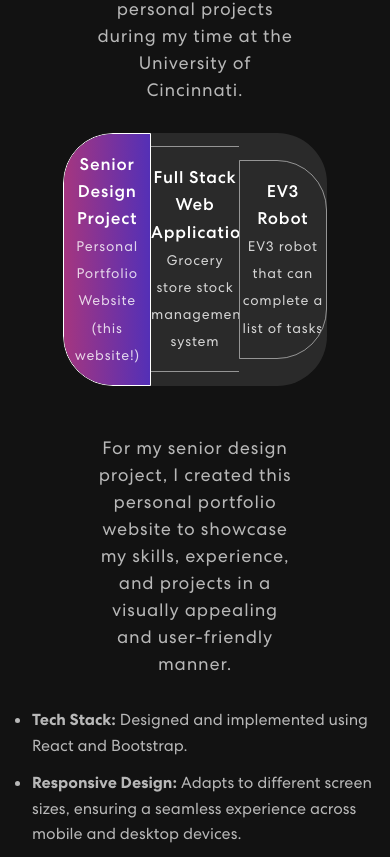
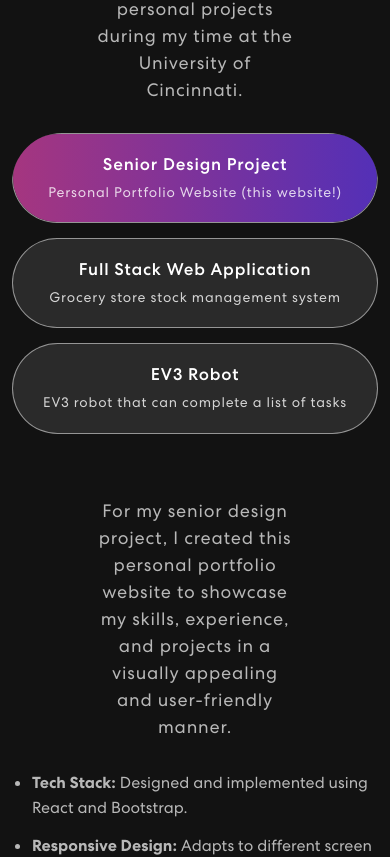
Before and after one commit to sam-peacock1/Senior_Design, a React (Create React App) app in the folder Website/senior_design/: page / in a window 390 px wide. Shown: the part 2279-3136 px from the top of the page. Built offline with nearby package versions, Linux system fonts and the light colour scheme.

Commit message:
mobile view fixes

```diff
--- a/Website/senior_design/src/App.css
+++ b/Website/senior_design/src/App.css
@@ -807,3 +807,51 @@ nav.navbar .navbar-toggler[aria-expanded="true"] .navbar-toggler-icon {
   margin-top: 4px;
   display: block;
 }
+
+/************ Mobile Responsiveness Fixes ************/
+@media (max-width: 991px) {
+  /* Stack the pill containers and remove the single wrapper background */
+  .Projects .nav.nav-pills,
+  .Experiance .nav.nav-pills {
+    width: 100%;
+    flex-direction: column;
+    background-color: transparent;
+  }
+
+  /* Make each tab take full width and add a gap between them */
+  .Projects .nav.nav-pills .nav-item,
+  .Experiance .nav.nav-pills .nav-item {
+    width: 100%;
+    margin-bottom: 15px;
+  }
+
+  /* Override the connected desktop borders so EVERY pill has a full border and background */
+  .Projects .nav.nav-pills .nav-item:first-child .nav-link,
+  .Projects .nav.nav-pills .nav-item:nth-child(2) .nav-link,
+  .Projects .nav.nav-pills .nav-item:last-child .nav-link,
+  .nav-link#Experiance-tabs-tab-first,
+  .nav-link#Experiance-tabs-tab-second,
+  .nav-link#Experiance-tabs-tab-third {
+    border: 1px solid rgba(255, 255, 255, 0.5) !important;
+    border-radius: 50px !important;
+    background-color: rgb(255 255 255 / 10%);
+    height: auto !important;
+  }
+
+  /* Stack the project image/video and text so they aren't side-by-side on tiny screens */
+  .tab-content-split {
+    flex-direction: column;
+    gap: 25px;
+  }
+
+  /* Stack the hero section or any other two-column layouts */
+  .two-col-layout {
+    flex-direction: column;
+  }
+}
+@media (max-width: 991px) {
+  /* Shrink the YouTube iframe height for mobile so it doesn't dominate the screen */
+  .tab-content-image iframe {
+      height: 220px !important;
+  }
+}
--- a/Website/senior_design/src/components/Projects.js
+++ b/Website/senior_design/src/components/Projects.js
@@ -1,6 +1,5 @@
 import { Col, Container, Tab, Row, Nav } from "react-bootstrap";
-// import fullStackImg from "../assets/img/full-stack.png";
-// import robotImg from "../assets/img/robot.png";
+import robotImg from "../assets/img/EV3.jpg";
 
 export const Projects = () => {
     return(
@@ -42,7 +41,6 @@ export const Projects = () => {
                             </Nav>
                             <Tab.Content>
                                 <Tab.Pane eventKey="first">
-                                    {/* Text-only layout, constrained width */}
                                     <div className="experience-content">
                                         <p>For my senior design project, I created this personal portfolio website to showcase my skills, experience, and projects in a visually appealing and user-friendly manner.</p>
                                         <ul>
@@ -54,11 +52,18 @@ export const Projects = () => {
                                     </div>
                                 </Tab.Pane>
                                 <Tab.Pane eventKey="second">
-                                    {/* Image Left, Text Right layout */}
                                     <div className="tab-content-split">
                                         <div className="tab-content-image">
-                                            {/* Swap this placeholder for your actual image later */}
-                                            <img src="https://via.placeholder.com/600x350/151515/FFFFFF?text=Grocery+App+Screenshot" alt="Grocery Store UI" />
+                                            <iframe
+                                                width="100%"
+                                                height="350"
+                                                src="https://www.youtube.com/embed/JlCzTdclvS0?t=5s"
+                                                title="Grocery Store Stock Management System Demo"
+                                                frameBorder="0"
+                                                allow="accelerometer; autoplay; clipboard-write; encrypted-media; gyroscope; picture-in-picture; web-share"
+                                                allowFullScreen
+                                                style={{ borderRadius: '8px' }}
+                                            ></iframe>
                                         </div>
                                         <div className="tab-content-text">
                                             <p>Developed a grocery store website supporting both customer and employee accounts.</p>
@@ -72,11 +77,9 @@ export const Projects = () => {
                                     </div>
                                 </Tab.Pane>
                                 <Tab.Pane eventKey="third">
-                                    {/* Image Left, Text Right layout */}
                                     <div className="tab-content-split">
                                         <div className="tab-content-image">
-                                            {/* Swap this placeholder for your actual image later */}
-                                            <img src="https://via.placeholder.com/600x350/151515/FFFFFF?text=EV3+Robot+Photo" alt="EV3 Robot" />
+                                            <img src={robotImg} alt="EV3 Robot" />
                                         </div>
                                         <div className="tab-content-text">
                                             <p>Designed and programmed an EV3 robot capable of completing a specific list of automated tasks.</p>
```
Also changed, not shown: Website/senior_design/src/assets/img/EV3.jpg (added).
